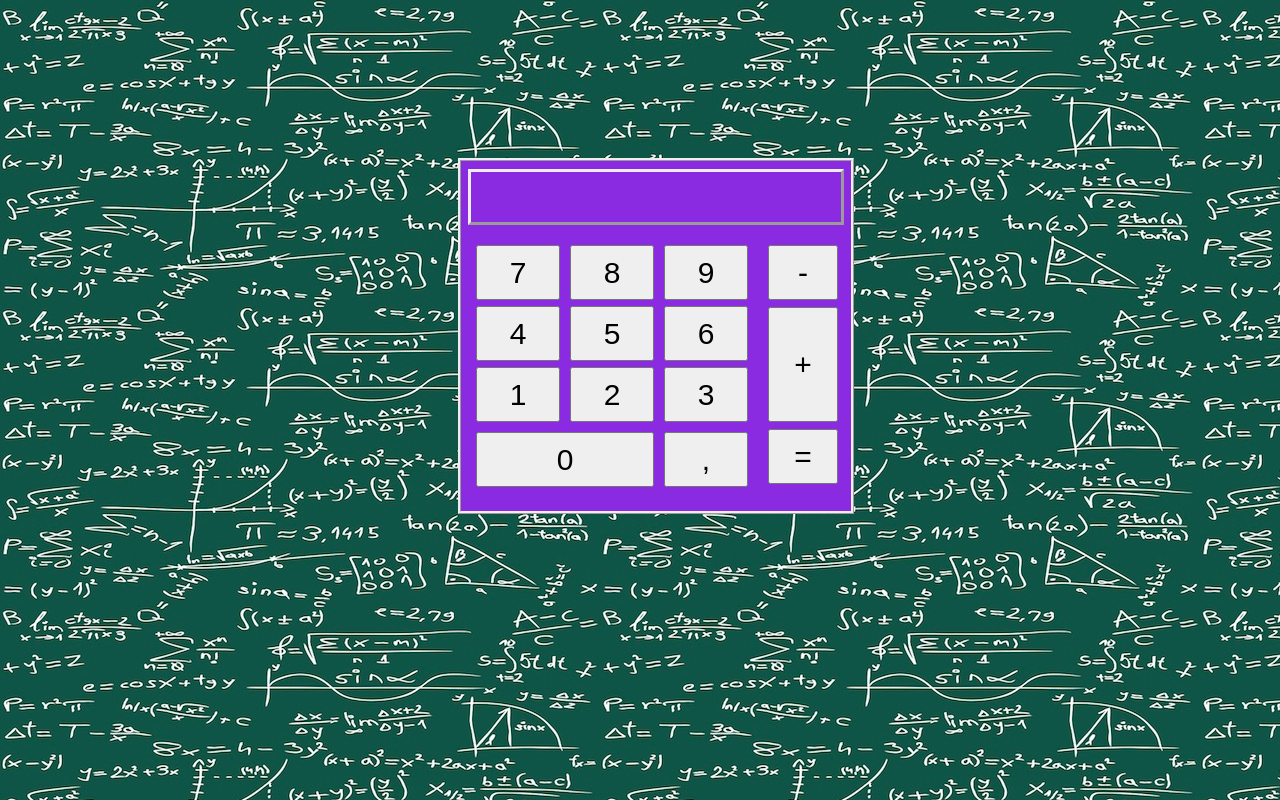
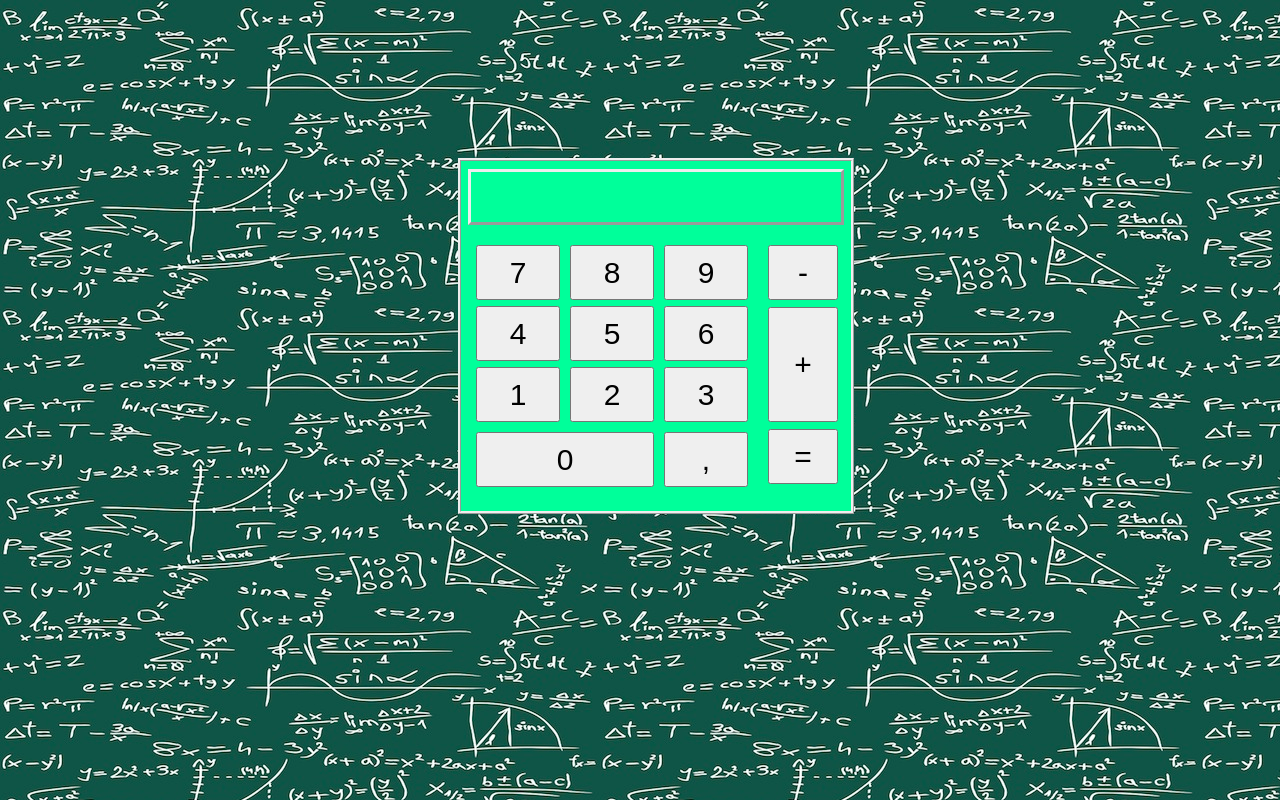
Before and after one commit to MoaazGaballah/Calculator, a website: page public_html/index.html in a window 1280 px wide. Drawn offline with Linux system fonts and the light colour scheme.

Commit message:
Little changes
Title and color little changes

```diff
--- a/public_html/index.html
+++ b/public_html/index.html
@@ -6,7 +6,7 @@ and open the template in the editor.
 -->
 <html>
     <head>
-        <title>This Is My JavaScript Website</title>
+        <title>Online Calculator</title>
         <meta charset="UTF-8">
         <meta name="viewport" content="width=device-width, initial-scale=1.0">
         <link rel="stylesheet" href="styles.css">
--- a/public_html/styles.css
+++ b/public_html/styles.css
@@ -4,7 +4,7 @@ body{
 
 /*This is for the calculatorBorder div*/
 .calculatorBorder{
-    background-color: blueviolet;
+    background-color: #00ff9a;
     border-style: ridge;
     position: relative;
     left: 450px;
```
